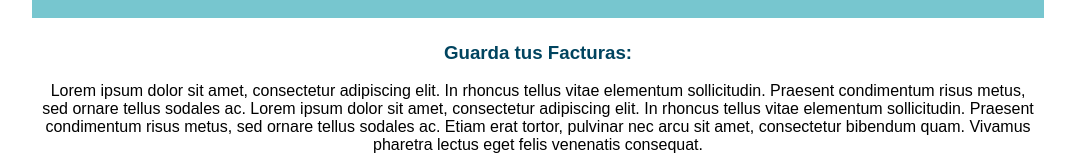
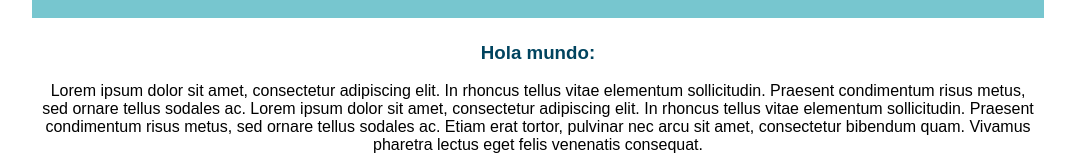
Before and after one commit to unkerned/test-jesus, a plain HTML site: page index.html in a window 1280 px wide. Shown: the part 440-595 px from the top of the page, without its empty margins (102-1177 px from the left). Drawn offline with Linux system fonts and the light colour scheme.

Commit message:
nuevo cambio 2

```diff
--- a/index.html
+++ b/index.html
@@ -35,7 +35,7 @@
 			</div>
 		</div>
 		<div style=" background-color: white;  font-family:Asap,sans-serif;padding: 5px;">
-			<h3 style="color: #00445f;">Guarda tus Facturas:</h3>
+			<h3 style="color: #00445f;">Hola mundo:</h3>
 			<p>Lorem ipsum dolor sit amet, consectetur adipiscing elit. In rhoncus tellus vitae elementum
 sollicitudin. Praesent condimentum risus metus, sed ornare tellus sodales ac.
 Lorem ipsum dolor sit amet, consectetur adipiscing elit. In rhoncus tellus vitae elementum
```
